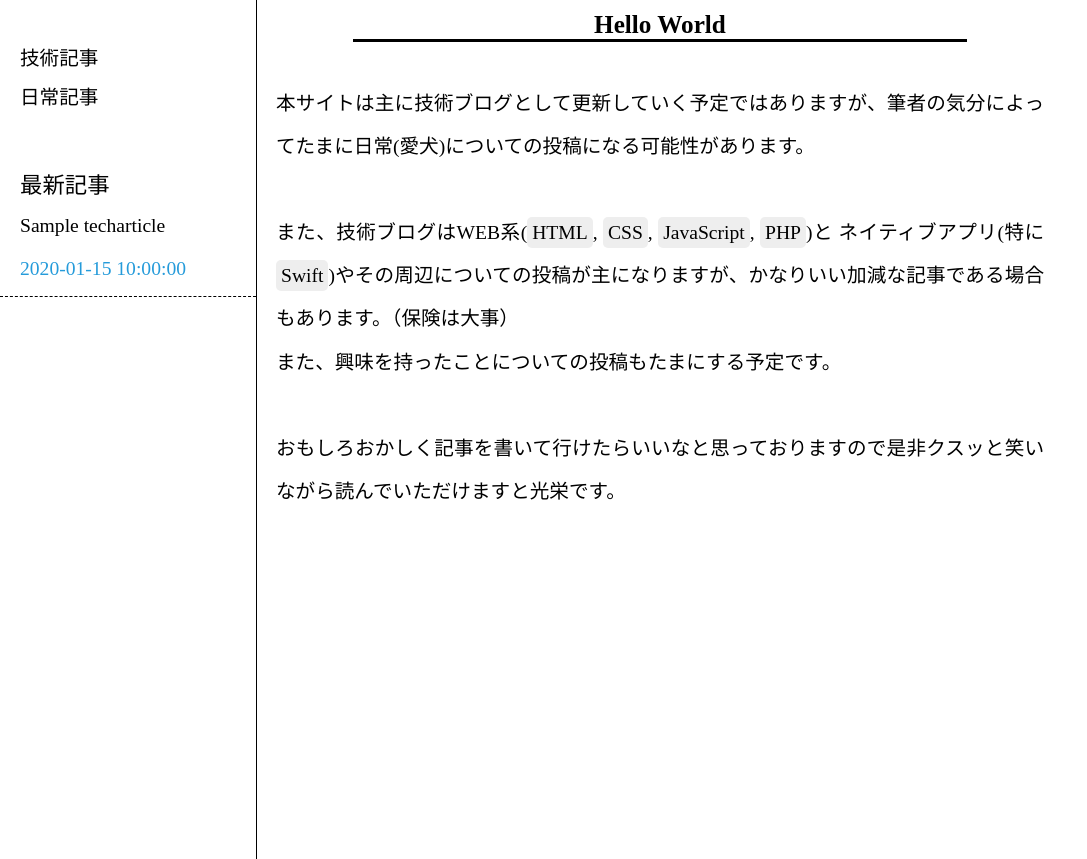
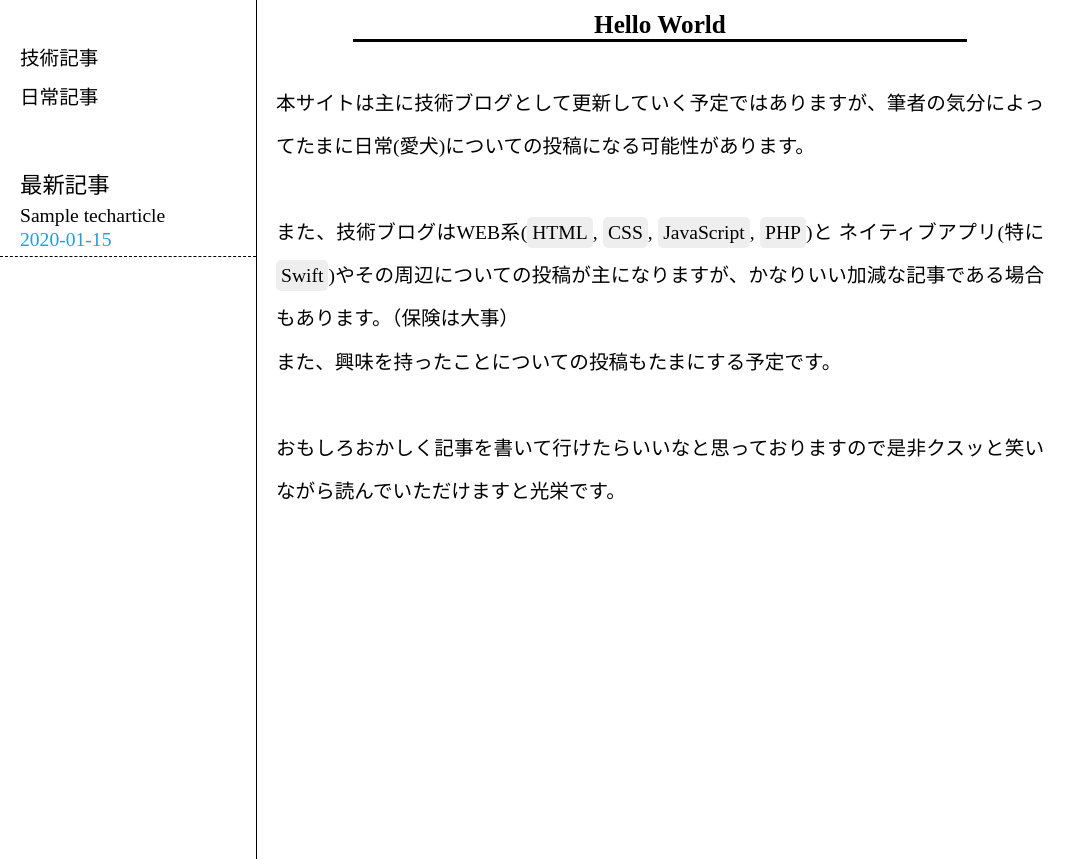
Before and after one commit to tyatyamaruko/tyatyablog, a PHP site: page / in a window 1280 px wide. Shown: the part 89-948 px from the top of the page, without its empty margins (0-1087 px from the left). Run offline with PHP 8.4, Linux system fonts and the light colour scheme; tables that the repository leaves empty or names only in its code hold one stand-in row (values such as "Sample post"); data that the repository does not hold is empty; some libraries are stand-ins or nearby versions.

Commit message:
change sidemenu article date

```diff
--- a/assets/sidemenu.php
+++ b/assets/sidemenu.php
@@ -19,7 +19,7 @@
             <li class="topic_item">
                 <a href="./article.php?id=<?= $item->id ?>">
                     <p class="title"><?= $item->title ?></p>
-                    <p class="date"><?= $item->created_at ?></p>
+                    <p class="date"><?= $item->getCreatedAt() ?></p>
                 </a>
             </li>
         <?php endforeach; ?>
--- a/css/scss/_sidemenu.scss
+++ b/css/scss/_sidemenu.scss
@@ -71,6 +71,10 @@ main nav {
     ul.topic {
         li {
             // padding: 5px 0;
+
+            p {
+                line-height: 1.2;
+            }
             h5 {
                 font-size: 1.4rem;
                 width: 100%;
--- a/css/style.css
+++ b/css/style.css
@@ -823,6 +823,9 @@ main nav h5.g-nav__header {
   margin-top: 50px;
   margin-left: 20px;
 }
+main nav ul.topic li p {
+  line-height: 1.2;
+}
 main nav ul.topic li h5 {
   font-size: 1.4rem;
   width: 100%;
```
Also changed, not shown: 1 other file.
